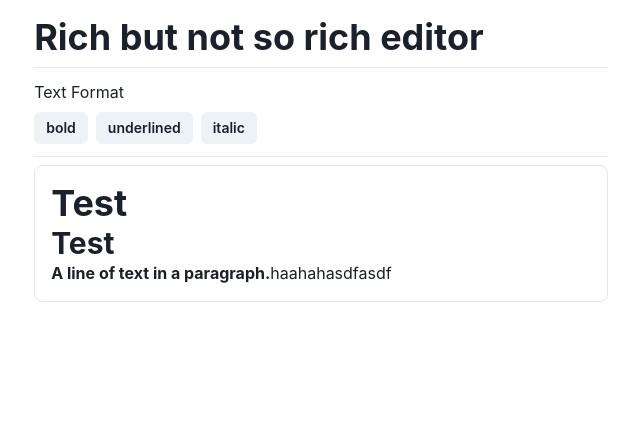
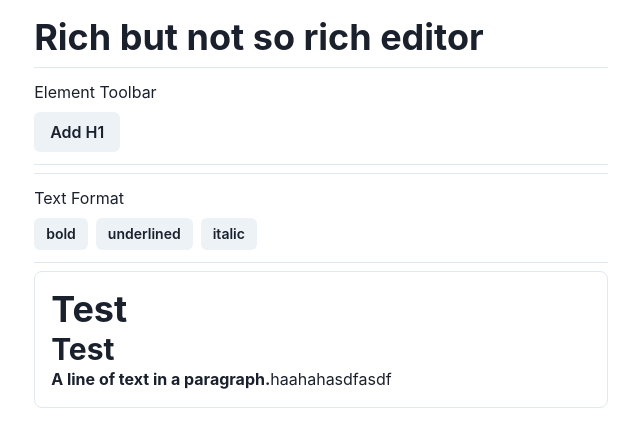
Before and after one commit to ibedwi/playground-slate, a Next.js app: page /basic in a window 1280 px wide. Shown: the top 446 px of the page, without its empty margins (319-959 px from the left). Built offline with nearby package versions, Linux system fonts and the light colour scheme.

Commit message:
feat: add h1 element button

```diff
--- a/src/pages/basic.tsx
+++ b/src/pages/basic.tsx
@@ -1,9 +1,10 @@
-import { Container, Heading, Stack, Text } from "@chakra-ui/react";
+import { Button, Container, Heading, Stack, Text } from "@chakra-ui/react";
 import { ElementRenderer } from "@components/ElementRenderer";
 import { LeafRenderer } from "@components/LeafRenderer";
 import { TextFormattingButton } from "@components/TextFormattingButton";
+import { CustomElement } from "@modules/slate/slateEntity";
 import { useCallback, useState } from "react";
-import { createEditor, Descendant } from "slate";
+import { createEditor, Descendant, Transforms } from "slate";
 import { Slate, Editable, withReact, RenderElementProps, RenderLeafProps, useSlate, useFocused, useSlateSelection } from "slate-react";
 
 // Add the initial value.
@@ -24,6 +25,21 @@ const initialValue: Descendant[] = [
   },
 ];
 
+const AddElementButton = () => {
+  const editor = useSlate();
+  const H1Element: CustomElement = {
+    type: 'heading',
+    level: 1,
+    children: [{ text: "New H1" }]
+  }
+  const addElement = () => {
+    Transforms.insertNodes(editor, H1Element)
+  }
+
+  return (
+    <Button onClick={addElement}>Add H1</Button>
+  )
+}
 
 function BasicPage() {
   const [editor] = useState(() => withReact(createEditor()));
@@ -36,6 +52,12 @@ function BasicPage() {
       <Slate editor={editor} value={initialValue}>
         <Stack >
           <Heading>Rich but not so rich editor</Heading>
+          <Stack borderTopWidth={1} borderBottomWidth={1} py={3}>
+            <Text>Element Toolbar</Text>
+            <Stack direction={"row"}>
+              <AddElementButton />
+            </Stack>
+          </Stack>
           <Stack borderTopWidth={1} borderBottomWidth={1} py={3}>
             <Text>Text Format</Text>
             <Stack direction={"row"}>
```
Also changed, not shown: src/modules/slate/slateEntity.ts (+26 -0 lines), types/slate/slate.d.ts (+1 -25 lines).
